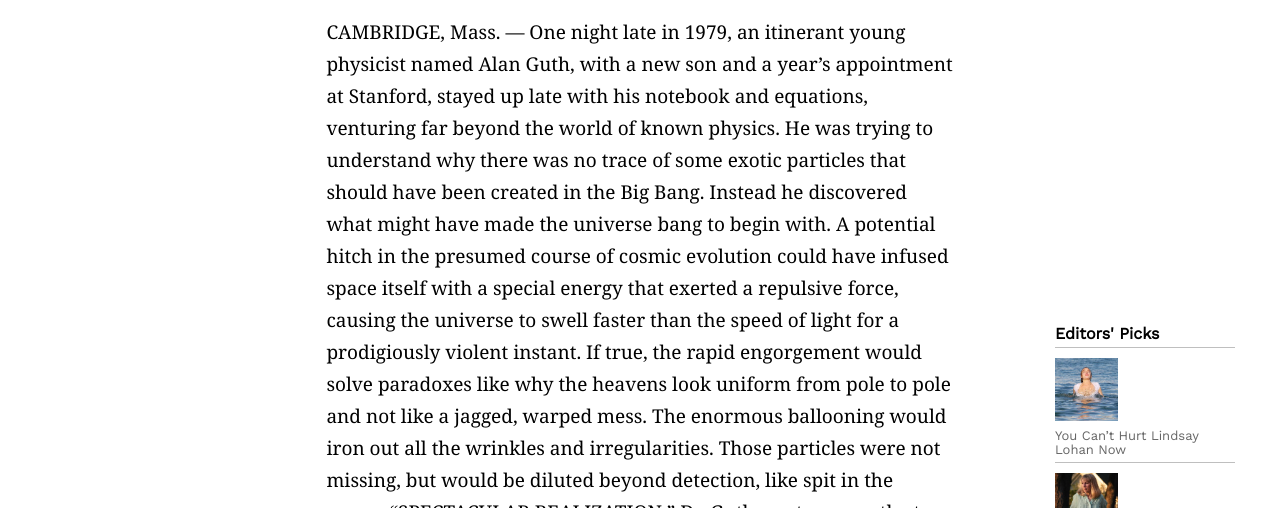
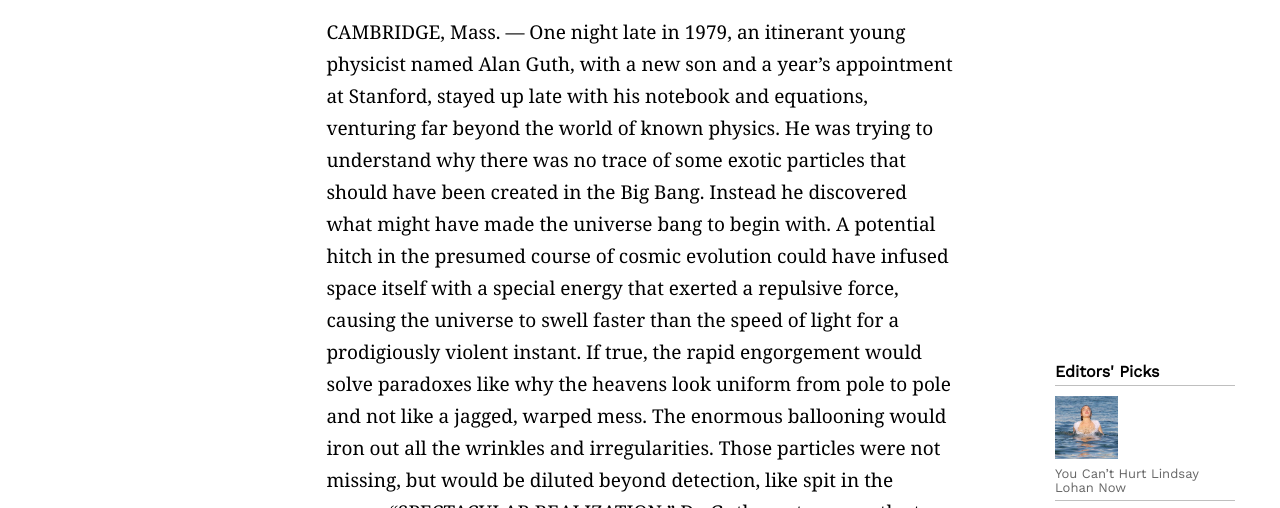
Before and after one commit to JangkarBumi/positioning-and-floating-elements, a plain HTML site: page index.html in a window 1280 px wide. Shown: the part 1056-1564 px from the top of the page. Drawn offline with nearby package versions, Linux system fonts and the light colour scheme.

Commit message:
fixed large margin

```diff
--- a/assets/css/main.css
+++ b/assets/css/main.css
@@ -400,10 +400,10 @@ iframe {
 
 .side-bar-section {
   width: 100%;
-  min-height: 200px;
+  min-height: 450px;
   font-family: 'Work Sans', sans-serif;
   font-weight: bold;
-  margin-top: 70%;
+  margin-top: 20px;
 }
 
 #editor-picks p {
```
